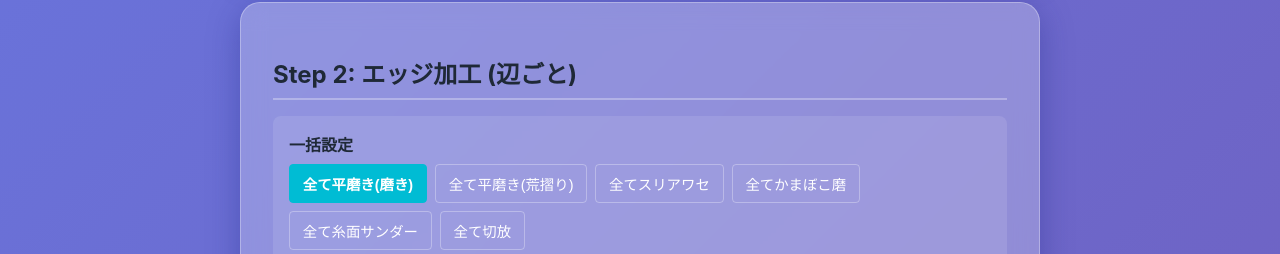
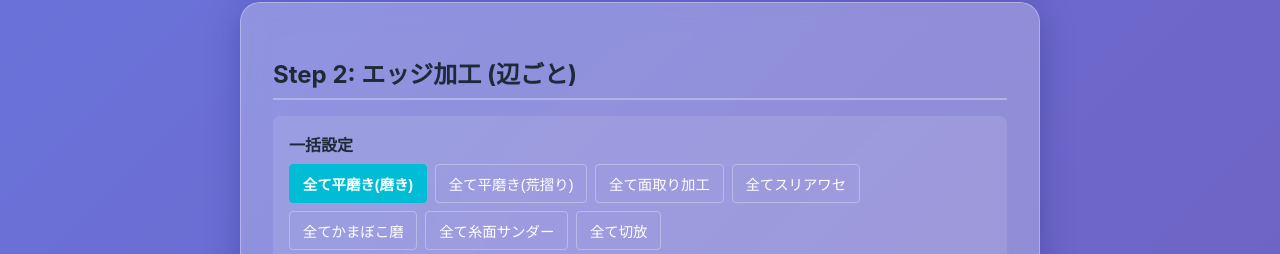
Before and after one commit to tamachan08/glass-cal, a React (Vite) app: page / in a window 1280 px wide. Shown: the part 1307-1561 px from the top of the page. Built offline with nearby package versions, Linux system fonts and the light colour scheme.

Commit message:
Add Chamfer bulk setting button

```diff
--- a/src/components/EdgeSelector.tsx
+++ b/src/components/EdgeSelector.tsx
@@ -180,6 +180,7 @@ export const EdgeSelector: React.FC<EdgeSelectorProps> = ({ edge, onChange }) =>
                 <div style={{ display: 'flex', gap: '0.5rem', flexWrap: 'wrap' }}>
                     <button style={getButtonStyle('flat_polish_migaki')} onClick={() => applyToAll('flat_polish', 'migaki')}>全て平磨き(磨き)</button>
                     <button style={getButtonStyle('flat_polish_arazuri')} onClick={() => applyToAll('flat_polish', 'arazuri')}>全て平磨き(荒摺り)</button>
+                    <button style={getButtonStyle('chamfer_migaki')} onClick={() => applyToAll('chamfer', 'migaki')}>全て面取り加工</button>
                     <button style={getButtonStyle('suriawase_migaki')} onClick={() => applyToAll('suriawase', 'migaki')}>全てスリアワセ</button>
                     <button style={getButtonStyle('kamaboko_migaki')} onClick={() => applyToAll('kamaboko', 'migaki')}>全てかまぼこ磨</button>
                     <button style={getButtonStyle('thunder_arazuri')} onClick={() => applyToAll('thunder', 'arazuri')}>全て糸面サンダー</button>
```
